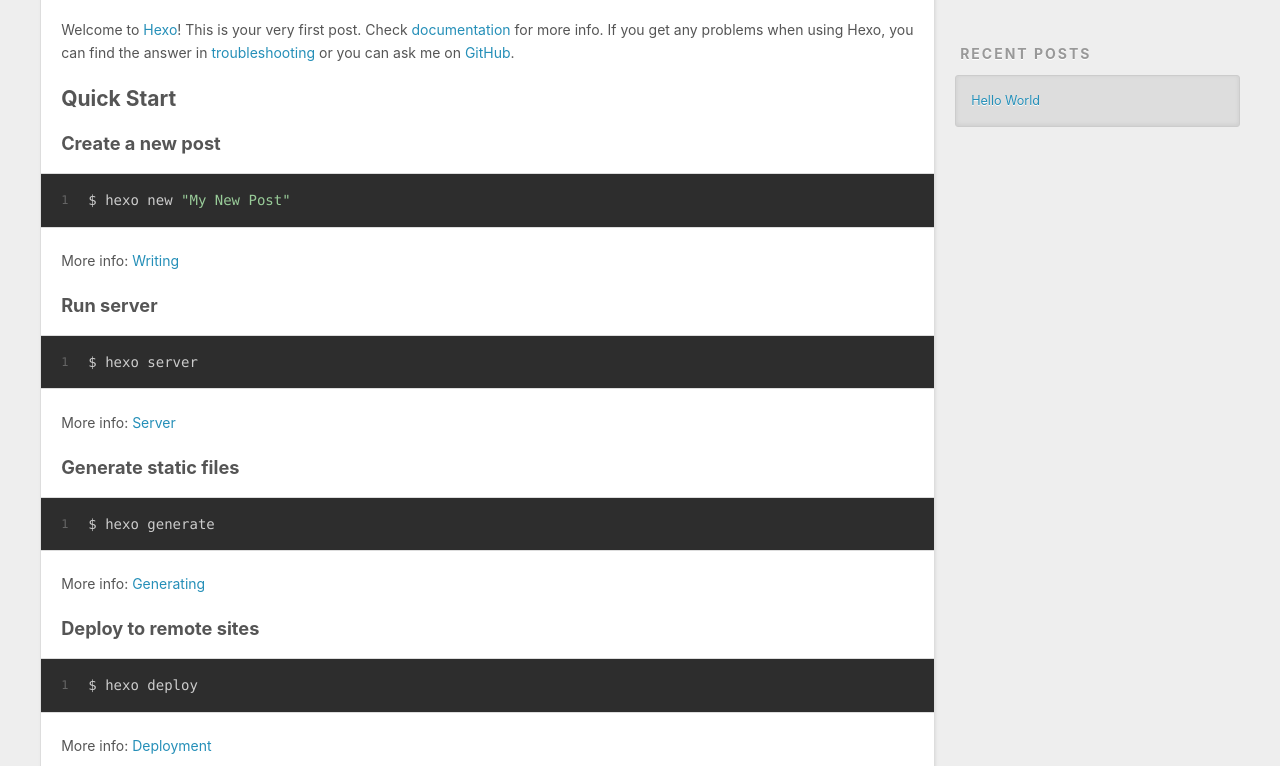
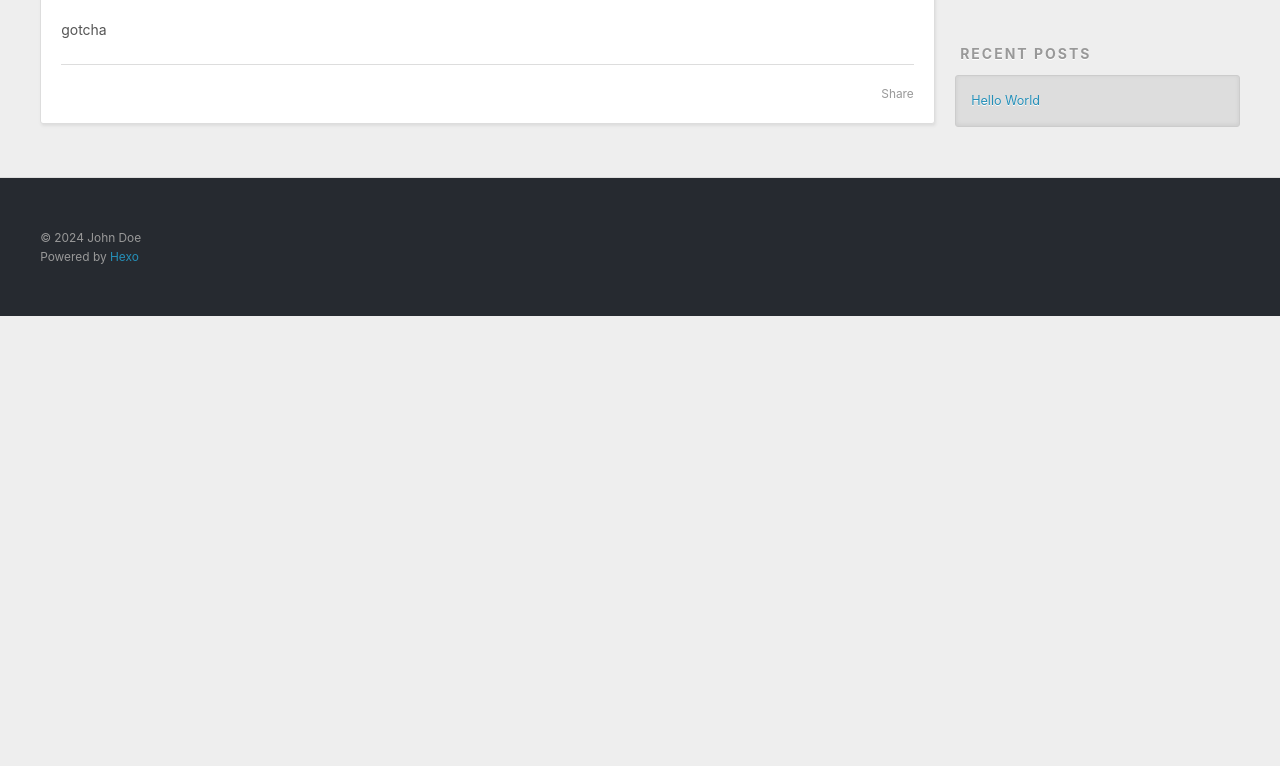
Before and after one commit to Megalomanian/Megalomanian.github.io, a plain HTML site: page 2024/09/03/hello-world/index.html in a window 1280 px wide. Shown: the part 434-1200 px from the top of the page. After the commit the page ends 800 px from the top, so only its background shows below. Drawn offline with Linux system fonts and the light colour scheme.

Commit message:
Site updated: 2024-09-03 10:45:10

```diff
--- a/2024/09/03/hello-world/index.html
+++ b/2024/09/03/hello-world/index.html
@@ -6,15 +6,15 @@
 
   <title>Hello World | Hexo</title>
   <meta name="viewport" content="width=device-width, initial-scale=1, shrink-to-fit=no">
-  <meta name="description" content="Welcome to Hexo! This is your very first post. Check documentation for more info. If you get any problems when using Hexo, you can find the answer in troubleshooting or you can ask me on GitHub. Quick">
+  <meta name="description" content="gotcha">
 <meta property="og:type" content="article">
 <meta property="og:title" content="Hello World">
 <meta property="og:url" content="http://example.com/2024/09/03/hello-world/index.html">
 <meta property="og:site_name" content="Hexo">
-<meta property="og:description" content="Welcome to Hexo! This is your very first post. Check documentation for more info. If you get any problems when using Hexo, you can find the answer in troubleshooting or you can ask me on GitHub. Quick">
+<meta property="og:description" content="gotcha">
 <meta property="og:locale" content="en_US">
 <meta property="article:published_time" content="2024-09-03T02:31:16.806Z">
-<meta property="article:modified_time" content="2024-09-03T02:31:16.806Z">
+<meta property="article:modified_time" content="2024-09-03T02:45:01.628Z">
 <meta property="article:author" content="John Doe">
 <meta name="twitter:card" content="summary">
 
@@ -93,19 +93,7 @@
 
     <div class="e-content article-entry" itemprop="articleBody">
 
-        <p>Welcome to <a target="_blank" rel="noopener" href="https://hexo.io/">Hexo</a>! This is your very first post. Check <a target="_blank" rel="noopener" href="https://hexo.io/docs/">documentation</a> for more info. If you get any problems when using Hexo, you can find the answer in <a target="_blank" rel="noopener" href="https://hexo.io/docs/troubleshooting.html">troubleshooting</a> or you can ask me on <a target="_blank" rel="noopener" href="https://github.com/hexojs/hexo/issues">GitHub</a>.</p>
-<h2 id="Quick-Start"><a href="#Quick-Start" class="headerlink" title="Quick Start"></a>Quick Start</h2><h3 id="Create-a-new-post"><a href="#Create-a-new-post" class="headerlink" title="Create a new post"></a>Create a new post</h3><figure class="highlight bash"><table><tr><td class="gutter"><pre><span class="line">1</span><br></pre></td><td class="code"><pre><span class="line">$ hexo new <span class="string">&quot;My New Post&quot;</span></span><br></pre></td></tr></table></figure>
-
-<p>More info: <a target="_blank" rel="noopener" href="https://hexo.io/docs/writing.html">Writing</a></p>
-<h3 id="Run-server"><a href="#Run-server" class="headerlink" title="Run server"></a>Run server</h3><figure class="highlight bash"><table><tr><td class="gutter"><pre><span class="line">1</span><br></pre></td><td class="code"><pre><span class="line">$ hexo server</span><br></pre></td></tr></table></figure>
-
-<p>More info: <a target="_blank" rel="noopener" href="https://hexo.io/docs/server.html">Server</a></p>
-<h3 id="Generate-static-files"><a href="#Generate-static-files" class="headerlink" title="Generate static files"></a>Generate static files</h3><figure class="highlight bash"><table><tr><td class="gutter"><pre><span class="line">1</span><br></pre></td><td class="code"><pre><span class="line">$ hexo generate</span><br></pre></td></tr></table></figure>
-
-<p>More info: <a target="_blank" rel="noopener" href="https://hexo.io/docs/generating.html">Generating</a></p>
-<h3 id="Deploy-to-remote-sites"><a href="#Deploy-to-remote-sites" class="headerlink" title="Deploy to remote sites"></a>Deploy to remote sites</h3><figure class="highlight bash"><table><tr><td class="gutter"><pre><span class="line">1</span><br></pre></td><td class="code"><pre><span class="line">$ hexo deploy</span><br></pre></td></tr></table></figure>
-
-<p>More info: <a target="_blank" rel="noopener" href="https://hexo.io/docs/one-command-deployment.html">Deployment</a></p>
+        <p>gotcha</p>
 
 
     </div>
```
Also changed, not shown: index.html (+1 -13 lines).
